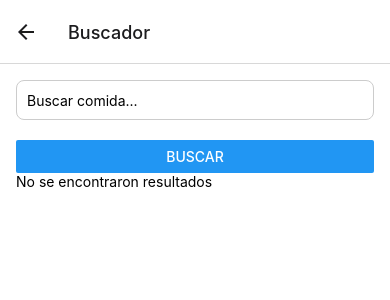
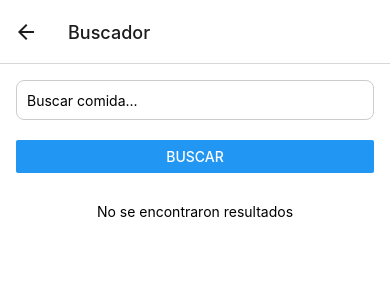
Before and after one commit to FedeOstro/ReactTP-Fin, a React Native app: screen /Buscador in a window 390 px wide. Shown: the top 300 px of the page. Built offline with nearby package versions, Linux system fonts and the light colour scheme.

Commit message:
terremoto

```diff
--- a/src/views/buscador.js
+++ b/src/views/buscador.js
@@ -56,7 +56,7 @@ const SearchScreen = () => {
         data={platos}
         renderItem={renderItem}
         keyExtractor={(item) => item.id.toString()}
-        ListEmptyComponent={<Text>No se encontraron resultados</Text>}
+        ListEmptyComponent={<Text style={styles.textoSinRes}>No se encontraron resultados</Text>}
       />
     </View>
   );
@@ -103,6 +103,10 @@ const styles = StyleSheet.create({
     color: '#FFF',
     fontWeight: 'bold',
   },
+  textoSinRes: {
+    textAlign: 'center',
+    marginTop: 30
+  }
 });
 
 export default SearchScreen;
--- a/src/views/home.js
+++ b/src/views/home.js
@@ -1,6 +1,6 @@
 import React, { useContext } from 'react';
 import { StatusBar } from 'expo-status-bar';
-import { StyleSheet, Text, View, FlatList, TouchableOpacity, Image } from 'react-native';
+import { StyleSheet, Text, View, FlatList, TouchableOpacity, Image, Button } from 'react-native';
 import { useMenu } from '../context/MenuContext';
 import Header from '../components/header';
 
@@ -35,9 +35,13 @@ export default function Home({ navigation }) {
       <Header title="Inicio" navigation={navigation} />
       <Text style={styles.textTitle}>Bienvenido a la App de Comidas</Text>
       {menu.length > 0 ? (
-        <FlatList data={menu} keyExtractor={(item) => item.id.toString()} renderItem={renderItem}/>
+        <View>
+          <Text style={styles.textoDetalle}>Precio Total: </Text>
+          <Text style={styles.textoDetalle}>Health Score: </Text>
+          <FlatList style={styles.comidas} data={menu} keyExtractor={(item) => item.id.toString()} renderItem={renderItem} />
+        </View>
       ) : (
-        <Text>No hay platos en el menú</Text>
+        <Text style={styles.textoNoHay}>No hay platos en el menú</Text>
       )}
       <StatusBar style="auto" />
     </View>
@@ -63,7 +67,7 @@ const styles = StyleSheet.create({
   },
   itemImage: {
     width: 200,
-    height: 170,
+    height: 10,
     borderRadius: 10,
     marginRight: 10,
     marginBottom: 15
@@ -106,5 +110,26 @@ const styles = StyleSheet.create({
     marginTop: 20,
     marginBottom: 20,
     textAlign: 'center',
+  },
+  addButton: {
+    marginTop: 20,
+    backgroundColor: '#1da1f7'
+  },
+  addButtonText: {
+    color: 'white',
+    textAlign: 'center',
+    padding: 10,
+    fontSize: 17
+  },
+  textoNoHay: {
+    marginTop: 30,
+    textAlign: 'center'
+  },
+  textoDetalle: {
+    fontSize: 16,
+    marginBottom: 10
+  },
+  comidas: {
+    marginTop: 20
   }
 });
```
